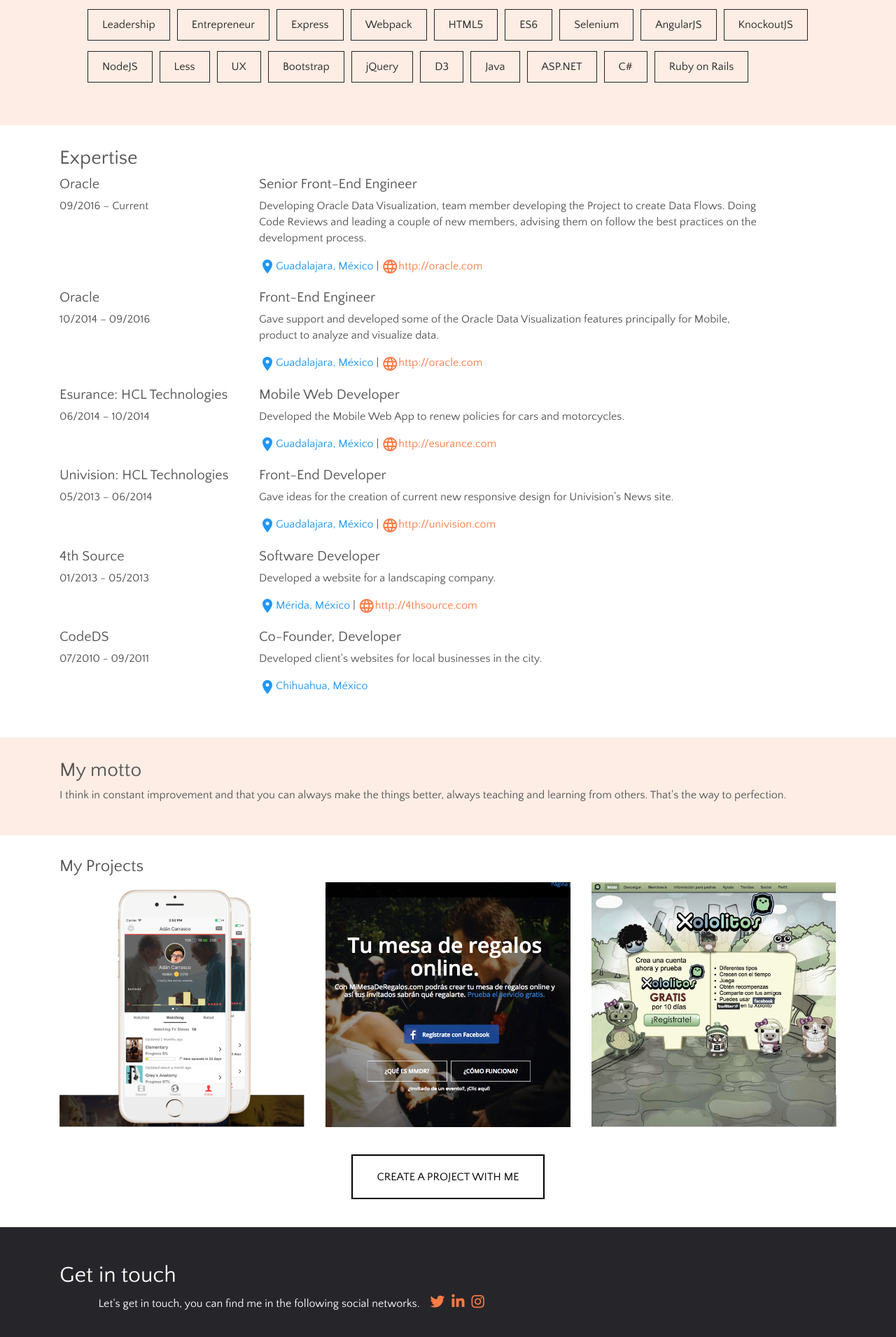
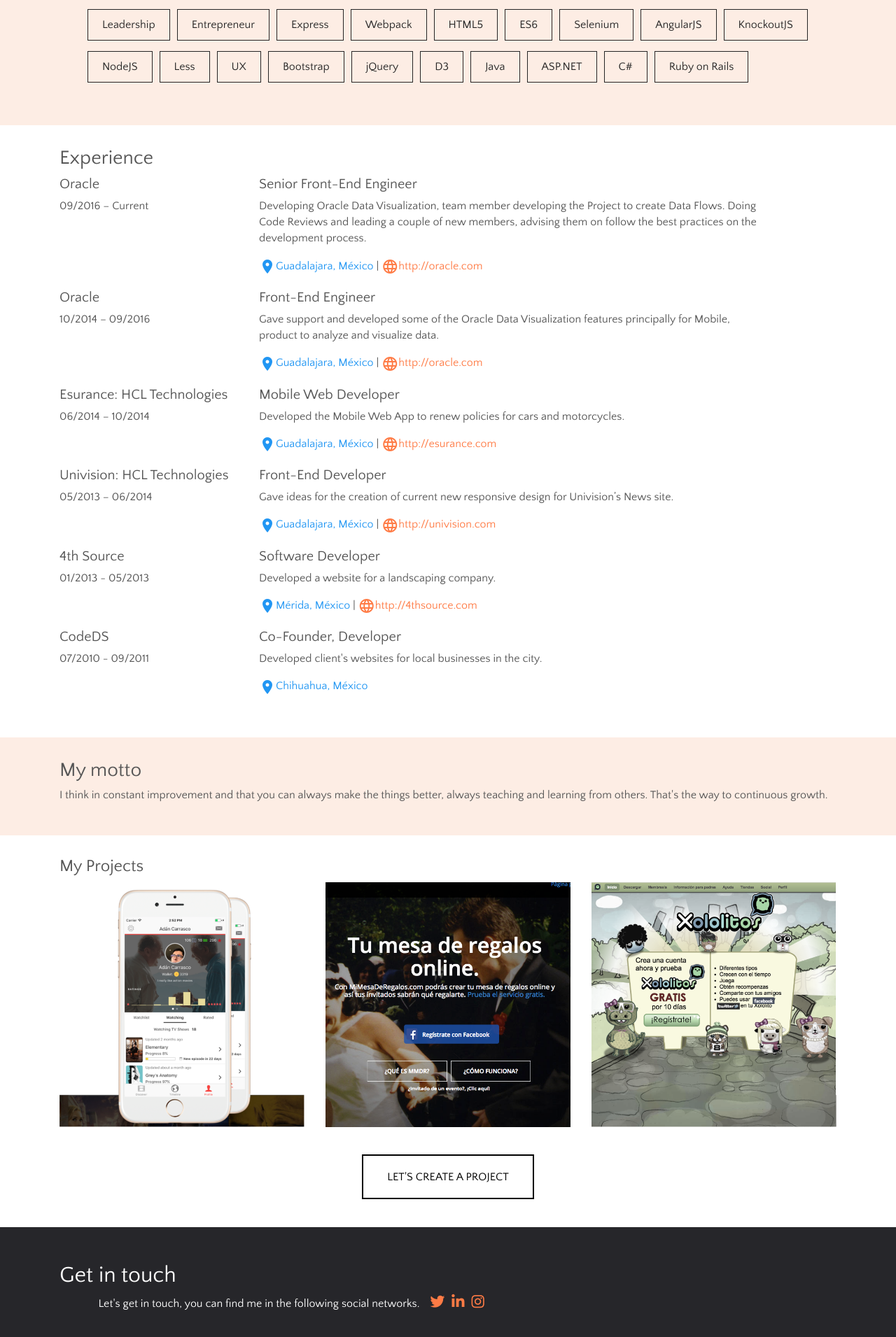
Before and after one commit to adancarrasco/adancarrasco_com, a React app: page / in a window 1280 px wide. Shown: the part 735-2646 px from the top of the page at 70% size. Built offline with nearby package versions, Linux system fonts and the light colour scheme; a web font is replaced by a local one.

Commit message:
Rename expertise to experience across the App.

```diff
--- a/src/App.js
+++ b/src/App.js
@@ -1,19 +1,19 @@
 import React, {Component, Fragment} from 'react';
-import expertiseData from './data/expertise.json';
+import experienceData from './data/experience.json';
 import skillsData from './data/skills.json';
 import projectsData from './data/projects.json';
 import './App.css';
 import Header from './components/Header';
 import PersonalDetails from './components/PersonalDetails';
 import Skills from './components/Skills';
-import Expertise from './components/Expertise';
+import Experience from './components/Experience';
 import MyMotto from './components/MyMotto';
 import MyProjects from './components/MyProjects';
 import Contact from './components/Contact';
 
 class App extends Component {
   state = {
-    expertiseItems: expertiseData.expertise,
+    experienceItems: experienceData.experience,
     skillsItems: skillsData.skills,
     projectsItems: projectsData.projects,
   };
@@ -23,7 +23,7 @@
         <Header history={this.props.history} />
         <PersonalDetails />
         <Skills skills={this.state.skillsItems} />
-        <Expertise expertise={this.state.expertiseItems} />
+        <Experience experience={this.state.experienceItems} />
         <MyMotto />
         <MyProjects
           projects={this.state.projectsItems}
--- a/src/components/Expertise.js
+++ b/src/components/Experience.js
@@ -1,18 +1,18 @@
 import React, {Fragment} from 'react';
 
-class Expertise extends React.Component {
-  hasWebSite(expertiseItem) {
-    if (expertiseItem.website) {
+class Experience extends React.Component {
+  hasWebSite(experienceItem) {
+    if (experienceItem.website) {
       return (
         <Fragment>
           <span> | </span>
           <a
-            href={expertiseItem.website}
-            title={expertiseItem.company}
+            href={experienceItem.website}
+            title={experienceItem.company}
             target="_blank"
           >
             <i className="material-icons exp-company-link">language</i>
-            {expertiseItem.website}
+            {experienceItem.website}
           </a>
         </Fragment>
       );
@@ -22,22 +22,22 @@
     return (
       <div className="experience">
         <div className="container">
-          <h3>Expertise</h3>
-          {this.props.expertise.map(expertiseItem => (
-            <div className="exp-wrapper" key={expertiseItem.period}>
+          <h3>Experience</h3>
+          {this.props.experience.map(experienceItem => (
+            <div className="exp-wrapper" key={experienceItem.period}>
               <div className="exp-item row">
                 <div className="exp-date-range col-sm-3">
-                  <h5>{expertiseItem.company}</h5>
-                  <span>{expertiseItem.period}</span>
+                  <h5>{experienceItem.company}</h5>
+                  <span>{experienceItem.period}</span>
                 </div>
                 <div className="exp-details col-sm-8">
-                  <h5>{expertiseItem.jobTitle}</h5>
-                  <p>{expertiseItem.description}</p>
+                  <h5>{experienceItem.jobTitle}</h5>
+                  <p>{experienceItem.description}</p>
                   <span className="exp-location">
                     <i className="material-icons">location_on</i>
-                    {expertiseItem.city}
+                    {experienceItem.city}
                   </span>
-                  {this.hasWebSite(expertiseItem)}
+                  {this.hasWebSite(experienceItem)}
                 </div>
               </div>
             </div>
@@ -48,4 +48,4 @@
   }
 }
 
-export default Expertise;
+export default Experience;
--- a/src/components/MyMotto.js
+++ b/src/components/MyMotto.js
@@ -7,7 +7,7 @@
       <p>
         I think in constant improvement and that you can always make the things
         better, always teaching and learning from others. That's the way to
-        perfection.
+        continuous growth.
       </p>
     </div>
   </div>
--- a/src/components/MyProjects.js
+++ b/src/components/MyProjects.js
@@ -20,7 +20,7 @@
           </div>
           <div className="create-project-container">
             <a href="#" className="create-a-project-btn">
-              Create a project with me
+              Let's create a project
             </a>
           </div>
         </div>
--- a/src/data/expertise.json
+++ b/src/data/experience.json
@@ -1,5 +1,5 @@
 {
-  "expertise": [
+  "experience": [
     {
       "company": "Oracle",
       "period": "09/2016 – Current",
```
